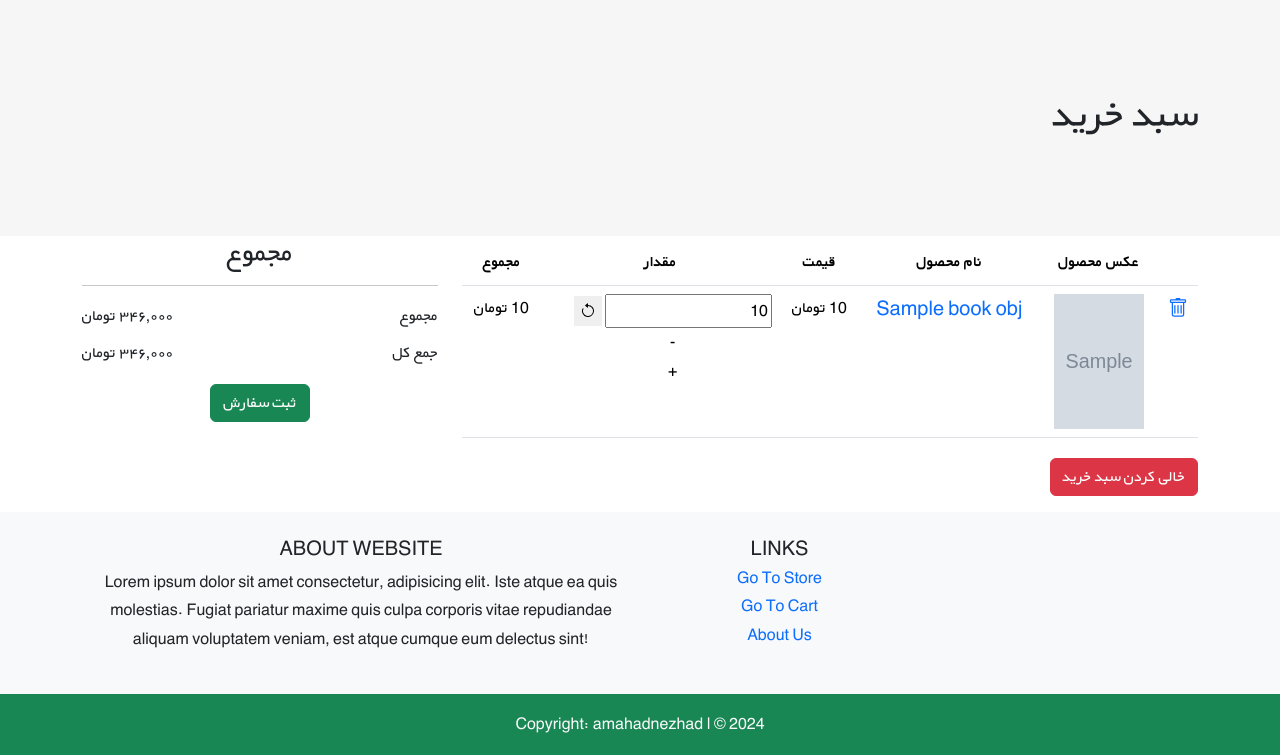
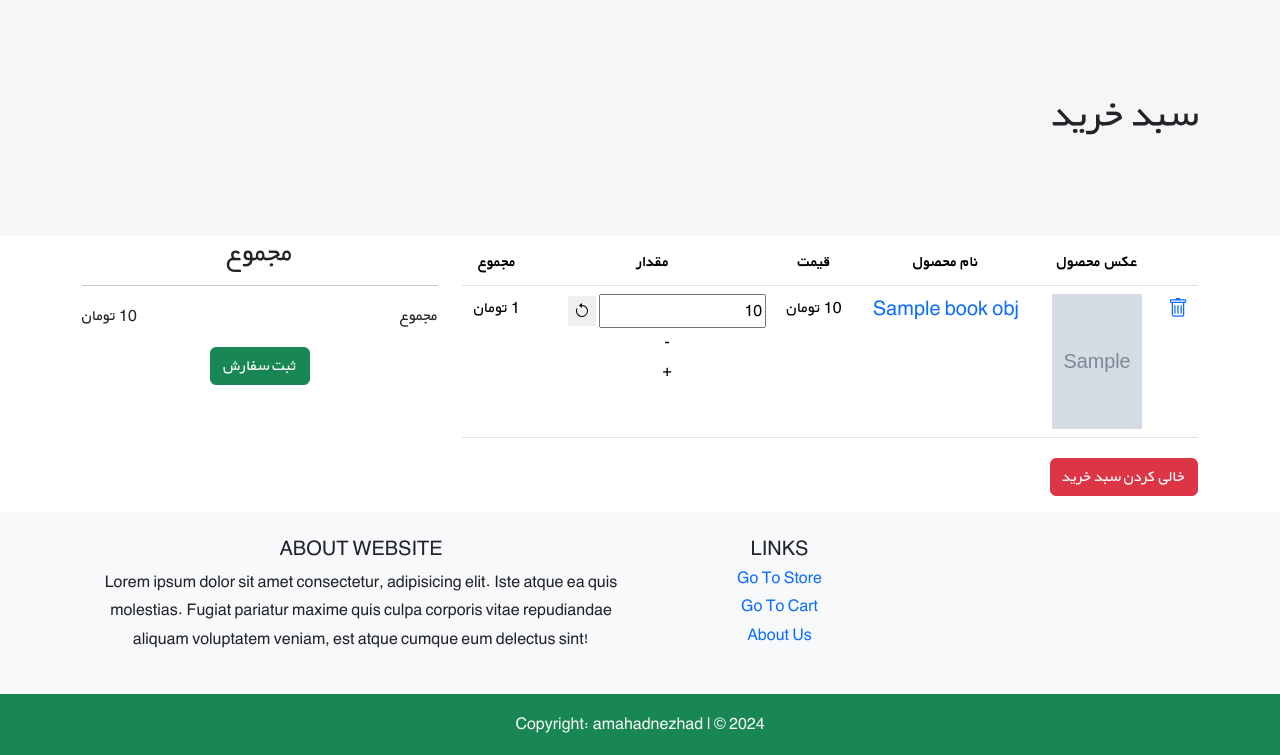
Before and after one commit to amahadnejad/BookStore, a Django app: template cart/templates/cart/cart_detail.html in a window 1280 px wide. Shown: the part 61-816 px from the top of the page. Run offline with Django 4.2, Linux system fonts and the light colour scheme; the template is opened without the code that fills it: most values are stand-ins (such as "Sample title", 1, 10 or a date in 2020); grey boxes marked "Sample" are stand-in pictures; some libraries are stand-ins or nearby versions.

Commit message:
Show Cart Total Price In cart_detail.html Template

```diff
--- a/cart/cart.py
+++ b/cart/cart.py
@@ -54,6 +54,7 @@ class Cart:
             cart[str(book.id)]['book_obj'] = book
 
         for item in cart.values():
+            item['total_price'] = item['book_obj'].price * item['quantity']
             yield item
 
     def __len__(self):
@@ -65,9 +66,8 @@ class Cart:
 
     def get_total_price(self):
         book_ids = self.cart.keys()
-        books = Book.objects.filter(id__in=book_ids)
 
-        return sum(book.price for book in books)
+        return sum(item['quantity'] * item['book_obj'].price for item in self.cart.values())
 
     def save(self):
         """
--- a/cart/templates/cart/cart_detail.html
+++ b/cart/templates/cart/cart_detail.html
@@ -35,7 +35,9 @@
                                         <th>مجموع</th>
                                     </tr>
                                     </thead>
+
                                     <tbody>
+                                    {% if cart %}
                                         {% for item in cart %}
                                             <tr>
                                                 <td class="product-remove text-left"><a
@@ -55,14 +57,16 @@
                                                 </td>
                                                 <td class="product-name wide-column">
                                                     <h5>
-                                                    <a class="text-decoration-none" href="{{ item.book_obj.get_absolute_url }}">{{ item.book_obj.title }}</a>
+                                                        <a class="text-decoration-none"
+                                                           href="{{ item.book_obj.get_absolute_url }}">{{ item.book_obj.title }}</a>
                                                     </h5>
                                                 </td>
                                                 <td class="product-price">
                                                     <span class="money">{{ item.book_obj.price }} تومان</span>
                                                 </td>
                                                 <td class="product-quantity">
-                                                <form class="d-flex" action="{% url 'cart:cart_add' item.book_obj.id %}"
+                                                    <form class="d-flex"
+                                                          action="{% url 'cart:cart_add' item.book_obj.id %}"
                                                           method="POST">
                                                         {% csrf_token %}
                                                         <div class="quantity">
@@ -87,11 +91,15 @@
                                                     </form>
                                                 </td>
                                                 <td class="product-total-price">
-                                                <span class="money">{{ item.book_obj.price }} تومان</span>
+                                                    <span class="money">{{ item.total_price }} تومان</span>
                                                 </td>
                                             </tr>
                                         {% endfor %}
-
+                                    {% else %}
+                                        <td>
+                                            <p>Cart Is Empty! Add Some Products</p>
+                                        </td>
+                                    {% endif %}
                                     </tbody>
                                 </table>
                             </div>
@@ -100,6 +108,8 @@
                                     <button type="submit" class="btn btn-danger">خالی کردن سبد خرید</button>
                                 </div>
                             </div>
+
+
                         </div>
 
                         <div class="col-lg-4">
@@ -110,12 +120,9 @@
                                     <div class="cart-calculator">
                                         <div class="d-flex justify-content-between mb-2">
                                             <span>مجموع</span>
-                                            <span class="money">۳۴۶,۰۰۰ تومان</span>
+                                            <span class="money">{{ cart.get_total_price }} تومان</span>
                                         </div>
-                                        <div class="d-flex justify-content-between">
-                                            <span>جمع کل</span>
-                                            <span class="money">۳۴۶,۰۰۰ تومان</span>
-                                        </div>
+
                                     </div>
                                 </div>
                                 <div class="container mt-3">
```
Lines whose indentation alone changed are shown as unchanged.
